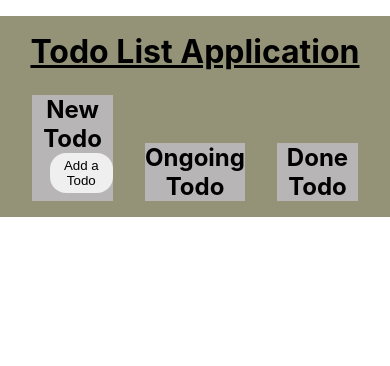
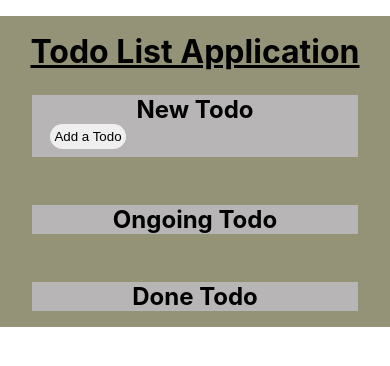
Before and after one commit to RRaihan1234/todo, a React (Create React App) app: page / in a window 390 px wide. Shown: the top 366 px of the page. Built offline with nearby package versions, Linux system fonts and the light colour scheme.

Commit message:
first commit

```diff
--- a/src/App.css
+++ b/src/App.css
@@ -121,7 +121,11 @@ h2{
   margin-left: 0.7rem;
 }
 
+
 @media only screen and (max-width: 660px) {
+  .App{
+    flex-direction: column;
+  }
   .newParent{
     margin-right: 1rem;
   }
```
